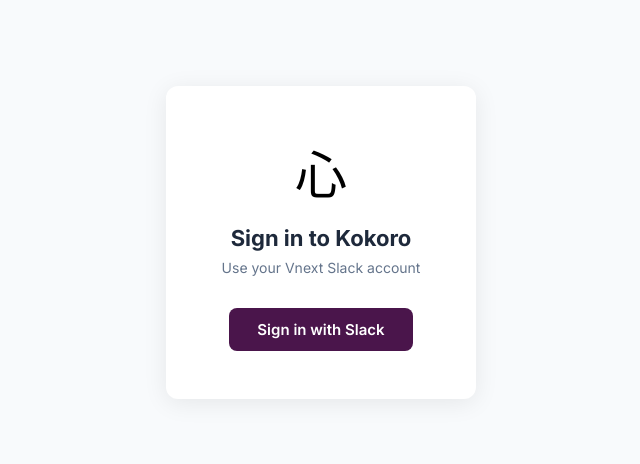
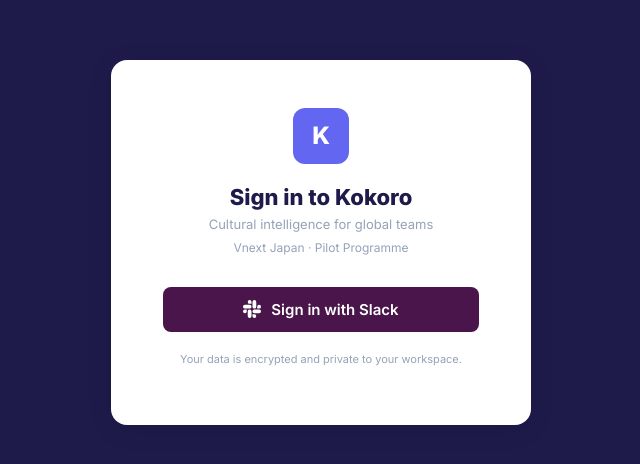
Before and after one commit to vnhuudv/kokoro, a React (Vite) app in the folder code/src/web/dashboard/: page /login in a window 1280 px wide. Shown: the part 158-622 px from the top of the page, without its empty margins (319-959 px from the left). Built offline with nearby package versions, Linux system fonts and the light colour scheme.

Commit message:
feat(ui): redesign login page — indigo background, premium card

```diff
--- a/code/src/web/dashboard/src/pages/LoginView.tsx
+++ b/code/src/web/dashboard/src/pages/LoginView.tsx
@@ -1,40 +1,97 @@
+// code/src/web/dashboard/src/pages/LoginView.tsx
+import { colors, shadow, radius } from '../theme';
+
 const API_BASE = 'http://localhost:3000/api';
 
 export function LoginView() {
   const params = new URLSearchParams(window.location.search);
-  const error = params.get('error');
+  const error  = params.get('error');
 
   return (
     <main style={{
-      display: 'flex', flexDirection: 'column', alignItems: 'center',
-      justifyContent: 'center', minHeight: '100vh', background: '#f8fafc',
+      display:         'flex',
+      flexDirection:   'column',
+      alignItems:      'center',
+      justifyContent:  'center',
+      minHeight:       '100vh',
+      background:      colors.sidebarBg,
     }}>
+      {/* Card */}
       <div style={{
-        background: '#fff', borderRadius: 12, padding: '48px 56px',
-        boxShadow: '0 4px 24px rgba(0,0,0,.08)', textAlign: 'center', maxWidth: 400,
+        background:    '#fff',
+        borderRadius:  radius.card + 4,
+        padding:       '48px 52px',
+        boxShadow:     shadow.modal,
+        textAlign:     'center',
+        maxWidth:       420,
+        width:         '100%',
       }}>
-        <div style={{ fontSize: 52, marginBottom: 16 }}>心</div>
-        <h1 style={{ margin: '0 0 8px', fontSize: 22, fontWeight: 700, color: '#1e293b' }}>
+        {/* Logo */}
+        <div style={{
+          width:        56,
+          height:       56,
+          background:   colors.primary,
+          borderRadius: radius.card,
+          display:      'flex',
+          alignItems:   'center',
+          justifyContent:'center',
+          fontSize:     24,
+          fontWeight:   800,
+          color:        '#fff',
+          margin:       '0 auto 20px',
+        }}>K</div>
+
+        <h1 style={{ margin: '0 0 6px', fontSize: 22, fontWeight: 800, color: colors.textHeading }}>
           Sign in to Kokoro
         </h1>
-        <p style={{ margin: '0 0 32px', fontSize: 14, color: '#64748b' }}>
-          Use your Vnext Slack account
+        <p style={{ margin: '0 0 8px', fontSize: 13, color: colors.textMuted }}>
+          Cultural intelligence for global teams
         </p>
+        <p style={{ margin: '0 0 32px', fontSize: 12, color: colors.textMuted }}>
+          Vnext Japan · Pilot Programme
+        </p>
+
         {error && (
-          <div style={{ color: '#ef4444', marginBottom: 16, fontSize: 13 }}>
+          <div style={{
+            background:   '#fef2f2',
+            border:       `1px solid #fecaca`,
+            borderRadius: radius.button,
+            padding:      '10px 14px',
+            marginBottom: 20,
+            fontSize:     13,
+            color:        colors.danger,
+          }}>
             {error === 'auth_cancelled' ? 'Sign-in was cancelled.' : 'Authentication failed. Please try again.'}
           </div>
         )}
+
         <a
           href={`${API_BASE}/auth/slack`}
           style={{
-            display: 'inline-block', background: '#4A154B', color: '#fff',
-            borderRadius: 8, padding: '12px 28px', fontWeight: 600,
-            fontSize: 15, textDecoration: 'none',
+            display:        'flex',
+            alignItems:     'center',
+            justifyContent: 'center',
+            gap:            10,
+            background:     '#4A154B',
+            color:          '#fff',
+            borderRadius:   radius.button,
+            padding:        '13px 28px',
+            fontWeight:     600,
+            fontSize:       15,
+            textDecoration: 'none',
+            width:          '100%',
+            boxSizing:      'border-box' as const,
           }}
         >
+          <svg width="18" height="18" viewBox="0 0 24 24" fill="currentColor">
+            <path d="M5.042 15.165a2.528 2.528 0 0 1-2.52 2.523A2.528 2.528 0 0 1 0 15.165a2.527 2.527 0 0 1 2.522-2.52h2.52v2.52zM6.313 15.165a2.527 2.527 0 0 1 2.521-2.52 2.527 2.527 0 0 1 2.521 2.52v6.313A2.528 2.528 0 0 1 8.834 24a2.528 2.528 0 0 1-2.521-2.522v-6.313zM8.834 5.042a2.528 2.528 0 0 1-2.521-2.52A2.528 2.528 0 0 1 8.834 0a2.528 2.528 0 0 1 2.521 2.522v2.52H8.834zM8.834 6.313a2.528 2.528 0 0 1 2.521 2.521 2.528 2.528 0 0 1-2.521 2.521H2.522A2.528 2.528 0 0 1 0 8.834a2.528 2.528 0 0 1 2.522-2.521h6.312zM18.956 8.834a2.528 2.528 0 0 1 2.522-2.521A2.528 2.528 0 0 1 24 8.834a2.528 2.528 0 0 1-2.522 2.521h-2.522V8.834zM17.688 8.834a2.528 2.528 0 0 1-2.523 2.521 2.527 2.527 0 0 1-2.52-2.521V2.522A2.527 2.527 0 0 1 15.165 0a2.528 2.528 0 0 1 2.523 2.522v6.312zM15.165 18.956a2.528 2.528 0 0 1 2.523 2.522A2.528 2.528 0 0 1 15.165 24a2.527 2.527 0 0 1-2.52-2.522v-2.522h2.52zM15.165 17.688a2.527 2.527 0 0 1-2.52-2.523 2.526 2.526 0 0 1 2.52-2.52h6.313A2.527 2.527 0 0 1 24 15.165a2.528 2.528 0 0 1-2.522 2.523h-6.313z"/>
+          </svg>
           Sign in with Slack
         </a>
+
+        <p style={{ marginTop: 20, fontSize: 11, color: colors.textMuted }}>
+          Your data is encrypted and private to your workspace.
+        </p>
       </div>
     </main>
   );
```
